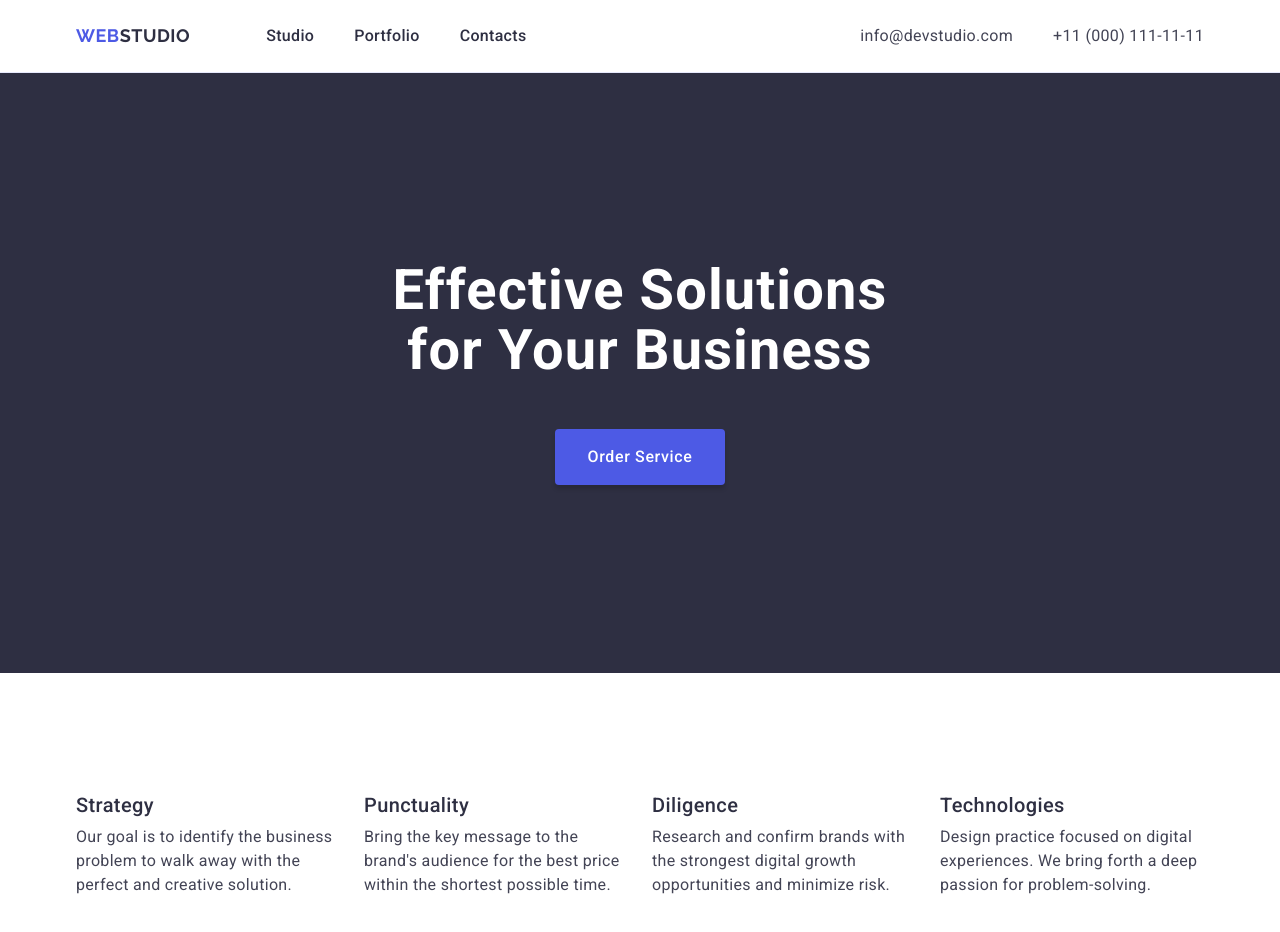
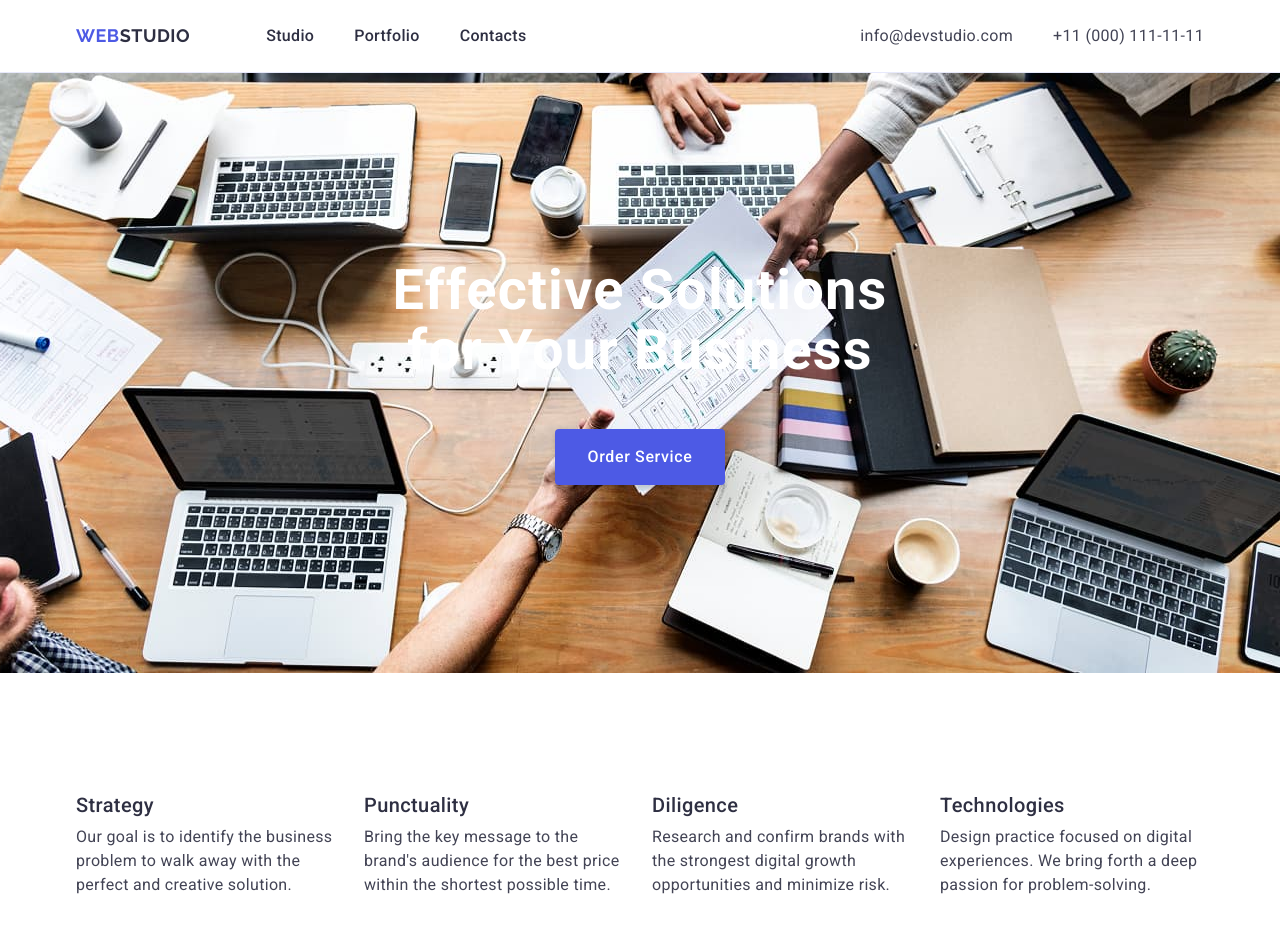
Before and after one commit to Serhii-Zviahin/goit-markup-hw-04, a plain HTML site: page index.html in a window 1280 px wide. Shown: the top 932 px of the page. Drawn offline with nearby package versions, Linux system fonts and the light colour scheme.

Commit message:
Add background image and styles for section one; include favicon and hero image

```diff
--- a/css/styles.css
+++ b/css/styles.css
@@ -100,7 +100,12 @@ img {
 /* Перша секція start */
 
 .section-one {
+  background-image: url("../images/hero-back.jpg");
   background-color: #2e2f42;
+  background-repeat: no-repeat;
+  background-size: cover;
+  background-position: center;
+
   padding: 188px 0;
 }
 .section-one .container {
```
Also changed, not shown: favicon.png (added), images/hero-back.jpg (added).
